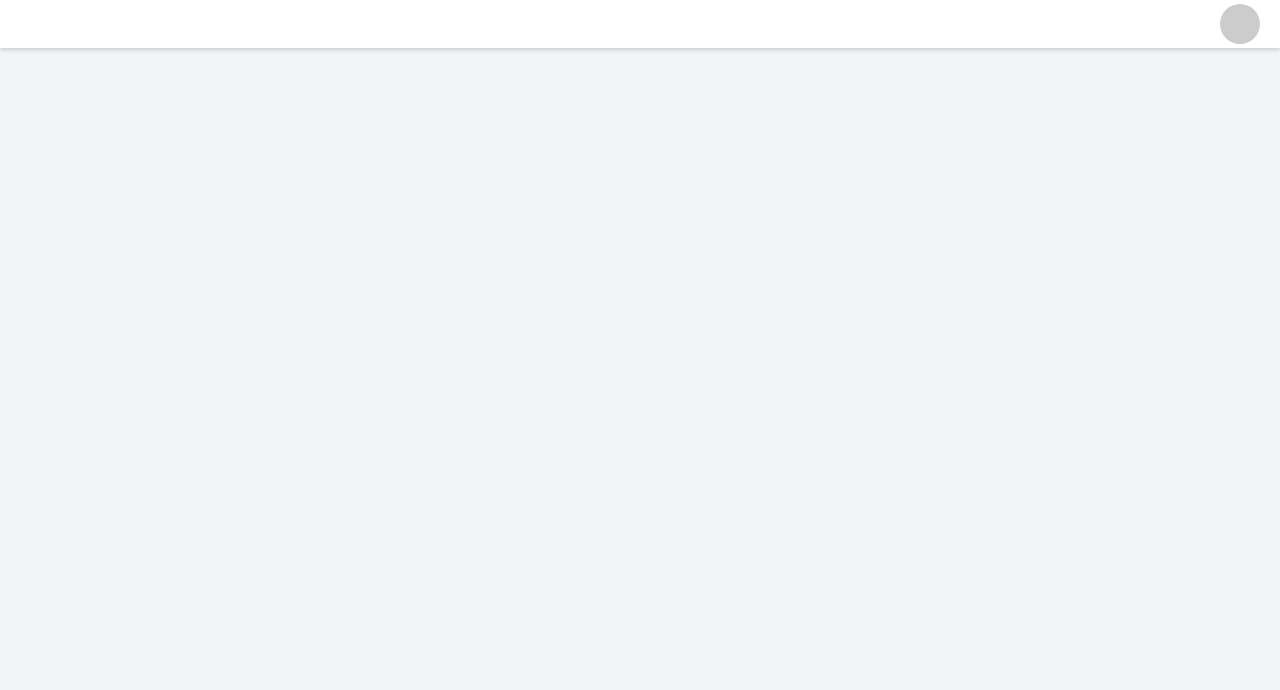
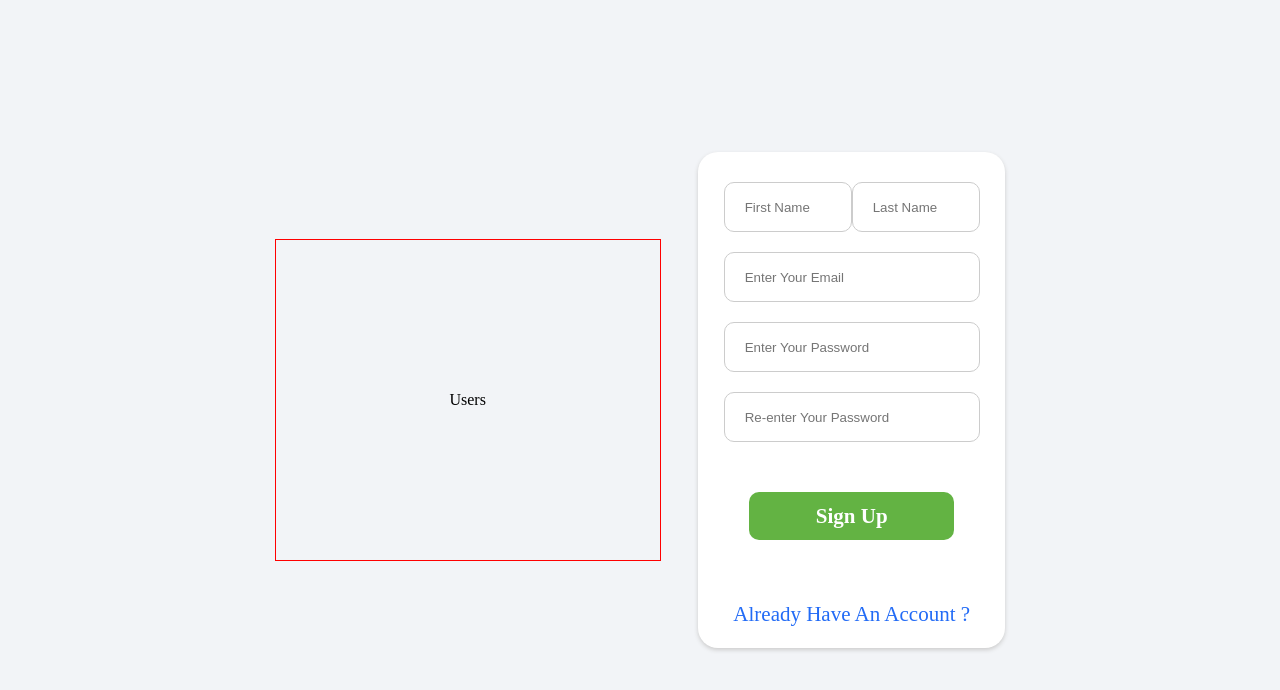
Before and after one commit to akando42/firebase-auth, a Next.js app: page / in a window 1280 px wide. Both pictures are taken after a click on the element "Create new account". Shown: the top 690 px of the page. Built offline with nearby package versions, Linux system fonts and the light colour scheme.

Commit message:
Sign up and update Display Name

```diff
--- a/pages/index.js
+++ b/pages/index.js
@@ -2,22 +2,116 @@ import React from "react"
 import Head from "next/head";
 import Image from "next/image";
 import styles from '../styles/Home.module.css'
+
+import { initializeApp } from "firebase/app";
+import {
+	TwitterAuthProvider,
+	GithubAuthProvider,
+	getAuth,
+	signInWithPopup,
+	createUserWithEmailAndPassword,
+	signInWithEmailAndPassword,
+	updateProfile
+} from "firebase/auth";
+
+const firebaseConfig = {
+  apiKey: "AIzaSyAiFHqtPYiH5IsCCUNHYBwiwyUFA_bqrQ4",
+  authDomain: "railbnb.firebaseapp.com",
+  projectId: "railbnb",
+  storageBucket: "railbnb.firebasestorage.app",
+  messagingSenderId: "1039689999605",
+  appId: "1:1039689999605:web:c3e4f247a7fb8af613d1bc",
+  measurementId: "G-WLBHVJHGW9"
+};
+
+const app = initializeApp(firebaseConfig);
+const auth = getAuth();
 
 export default class Home extends React.Component {
 	constructor(props){
 		super(props)
 
 		this.state = {
-			authenticated: false
+			authenticated: false,
+			creatingUser: false,
+			firstName: '',
+			lastName: '',
+			email: '',
+			password:'',
+			confirm_password: ''
 		}
 
-		this.authUser = this.authUser.bind(this)
+		this.createUser = this.createUser.bind(this)
+		this.startLogin = this.startLogin.bind(this)
+		this.setSignupFirstname = this.setSignupFirstname.bind(this)
+		this.setSignupLastname = this.setSignupLastname.bind(this)
+
+		this.setSignupEmail = this.setSignupEmail.bind(this)
+		this.setSignupPassword = this.setSignupPassword.bind(this)
+		this.setSignupConfirmPassword = this.setSignupConfirmPassword.bind(this)
+		this.signupNewUser = this.signupNewUser.bind(this)
 	}
 
-	async authUser(){
+	async createUser(){
 		this.setState({
-			authenticated: true
+			creatingUser: true
 		})
+	}
+
+	async startLogin(){
+		this.setState({
+			creatingUser: false
+		})
+	}
+
+	async setSignupFirstname(event){
+		this.setState({
+			firstName: event.target.value
+		})
+	}
+
+	async setSignupLastname(event){
+		this.setState({
+			lastName: event.target.value
+		})
+	}
+
+	async setSignupEmail(event){
+		this.setState({
+			email: event.target.value
+		})
+	}
+
+	async setSignupPassword(event){
+		this.setState({
+			password: event.target.value
+		})
+	}
+
+	async setSignupConfirmPassword(event){
+		this.setState({
+			confirm_password: event.target.value
+		})
+	}
+
+	async signupNewUser(){
+		let email = this.state.email
+		let password = this.state.password
+		let confirm_password = this.state.confirm_password
+		let name = `${this.state.firstName} ${this.state.lastName}`
+
+		if (password === confirm_password){
+			createUserWithEmailAndPassword(auth, email, password)
+				.then(async(userCredential) => {
+					const user = userCredential.user;
+					console.log("Firebase User ", user)
+
+					updateProfile(auth.currentUser,{
+						displayName: name
+					})
+				})
+
+		}
 	}
 
 	async logOut(){
@@ -47,14 +141,67 @@ export default class Home extends React.Component {
 								Users
 							</div>
 							<div className={styles.authForm}>
+								{
+									this.state.creatingUser
+									?   <div className={styles.signupContainer}>
+											<div className={styles.signupForm}>
+												<div className={styles.nameInput}>
+													<input
+														className={styles.firstName}
+														placeholder="First Name"
+														onChange={this.setSignupFirstname}
+													/>
+													<input
+														className={styles.lastName}
+														placeholder="Last Name"
+														onChange={this.setSignupLastname}
+													/>
+												</div>
+												<input
+													className={styles.signupInput}
+													placeholder="Enter Your Email"
+													type="email"
+													onChange={this.setSignupEmail}
+												/>
+												<input
+													className={styles.signupInput}
+													placeholder="Enter Your Password"
+													type="password"
+													onChange={this.setSignupPassword}
+												/>
+												<input
+													className={styles.signupInput}
+													placeholder="Re-enter Your Password"
+													type="password"
+													onChange={this.setSignupConfirmPassword}
+												/>
+											</div>
+											<div
+												className={styles.createAccount}
+												onClick={this.signupNewUser}
+											>
+												Sign Up
+											</div>
+											<div
+												className={styles.haveAccount}
+												onClick={this.startLogin}
+											>
+												Already Have An Account ?
+											</div>
+										</div>
+									:   <div className={styles.loginContainer}>
 											<div className={styles.loginForm}>
 												<input
 													className={styles.loginInput}
 													type="email"
+													placeholder="Enter Your Email"
+													onChange={this.setLoginEmail}
 												/>
 												<input
 													className={styles.loginInput}
 													type="password"
+													placeholder="Enter Your Password"
+													onChange={this.setLoginEmail}
 												/>
 												<div className={styles.loginButton}>
 													Log in
@@ -63,14 +210,17 @@ export default class Home extends React.Component {
 													Forgetten password ?
 												</div>
 											</div>
-								<div>
 											<div
 												className={styles.createAccount}
-										onClick={this.authUser}
+												onClick={this.createUser}
 											>
 												Create new account
 											</div>
 										</div>
+
+								}
+
+
 							</div>
 						</div>
 				}
--- a/styles/Home.module.css
+++ b/styles/Home.module.css
@@ -58,7 +58,14 @@
 	box-shadow: 0px 2px 4px #ccc;
 }
 
-.loginForm {
+.loginContainer, .signupContainer {
+	display: flex;
+	flex-direction: column;
+	align-items: center;
+	justify-content: center;
+}
+
+.loginForm, .signupForm {
 	display: flex;
 	flex-direction: column;
 	width: 20vw;
@@ -66,7 +73,13 @@
 	padding: 20px 0 0 0;
 }
 
-.loginInput {
+.signupForm {
+	border-bottom: none;
+	padding: 20px 0 0 0;
+	margin: 0;
+}
+
+.loginInput, .signupInput {
 	height: 6vh;
 	border: 1px solid #ccc;
 	border-radius: 3px;
@@ -77,7 +90,7 @@
 	border-radius: 10px;
 }
 
-.loginInput:active {
+.loginInput:active, .signupInput:active {
 	border: 1px solid #226BF6;
 	background-color: #F2F4F7;
 }
@@ -94,7 +107,26 @@
 	border-radius: 10px;
 }
 
-.forgotPassword {
+.nameInput {
+	display: flex;
+	flex-direction: row;
+	justify-content: space-between;
+}
+
+.firstName, .lastName {
+	height: 6vh;
+	border: 1px solid #ccc;
+	border-radius: 3px;
+	margin: 10px 0;
+	background-color: white;
+	color: black;
+	padding: 0 20px;
+	border-radius: 10px;
+	width: 35%;
+}
+
+
+.forgotPassword, .haveAccount {
 	color: #226BF6;
 	font-size: 21px;
 	margin: 10px 0;
@@ -115,3 +147,7 @@
 	background-color: #63B343;
 	margin: 40px 0;
 }
+
+.createAccount:active, .loginButton:active {
+	transform: scale(0.96);
+}
```
Lines whose indentation alone changed are shown as unchanged.
